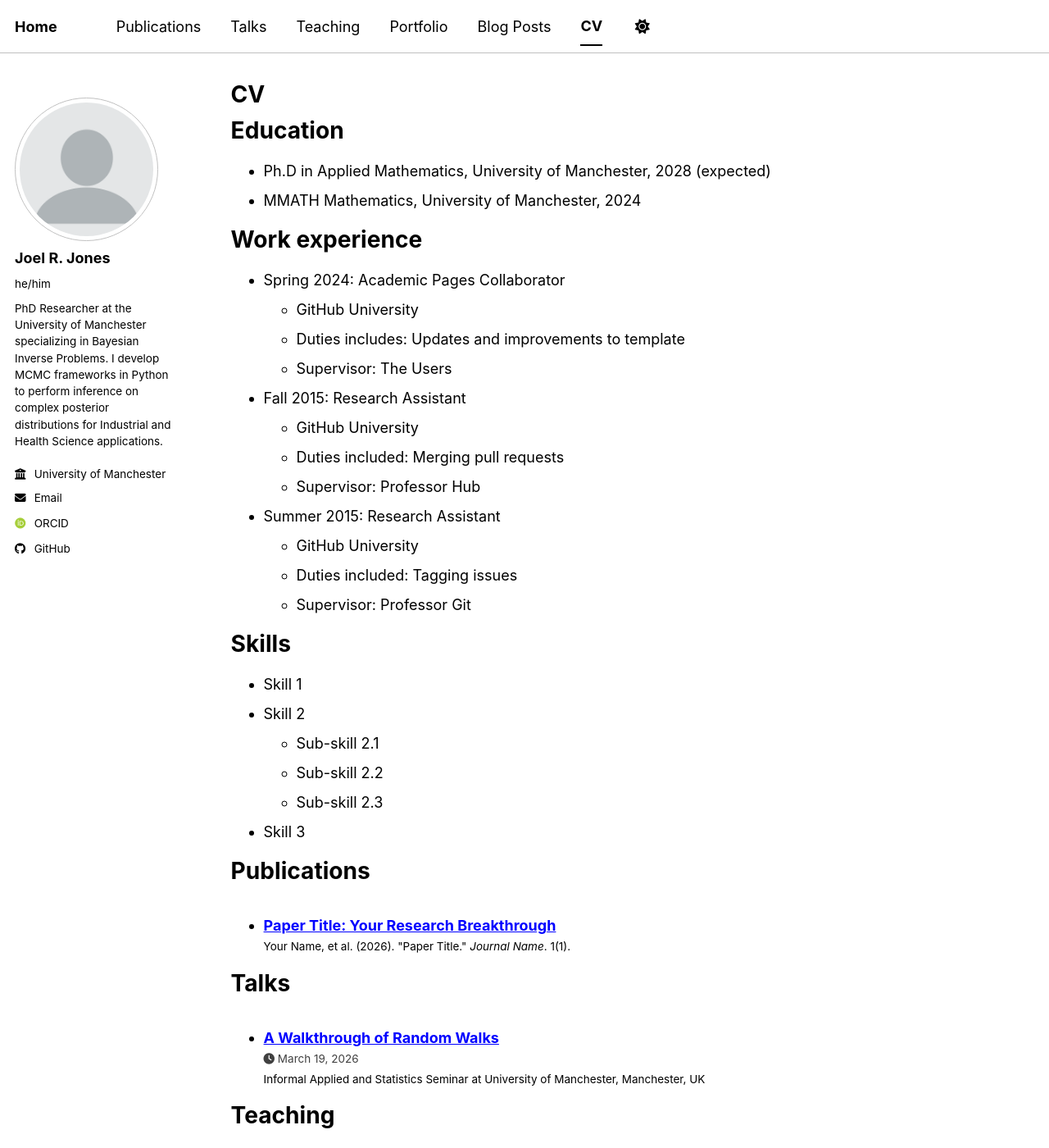
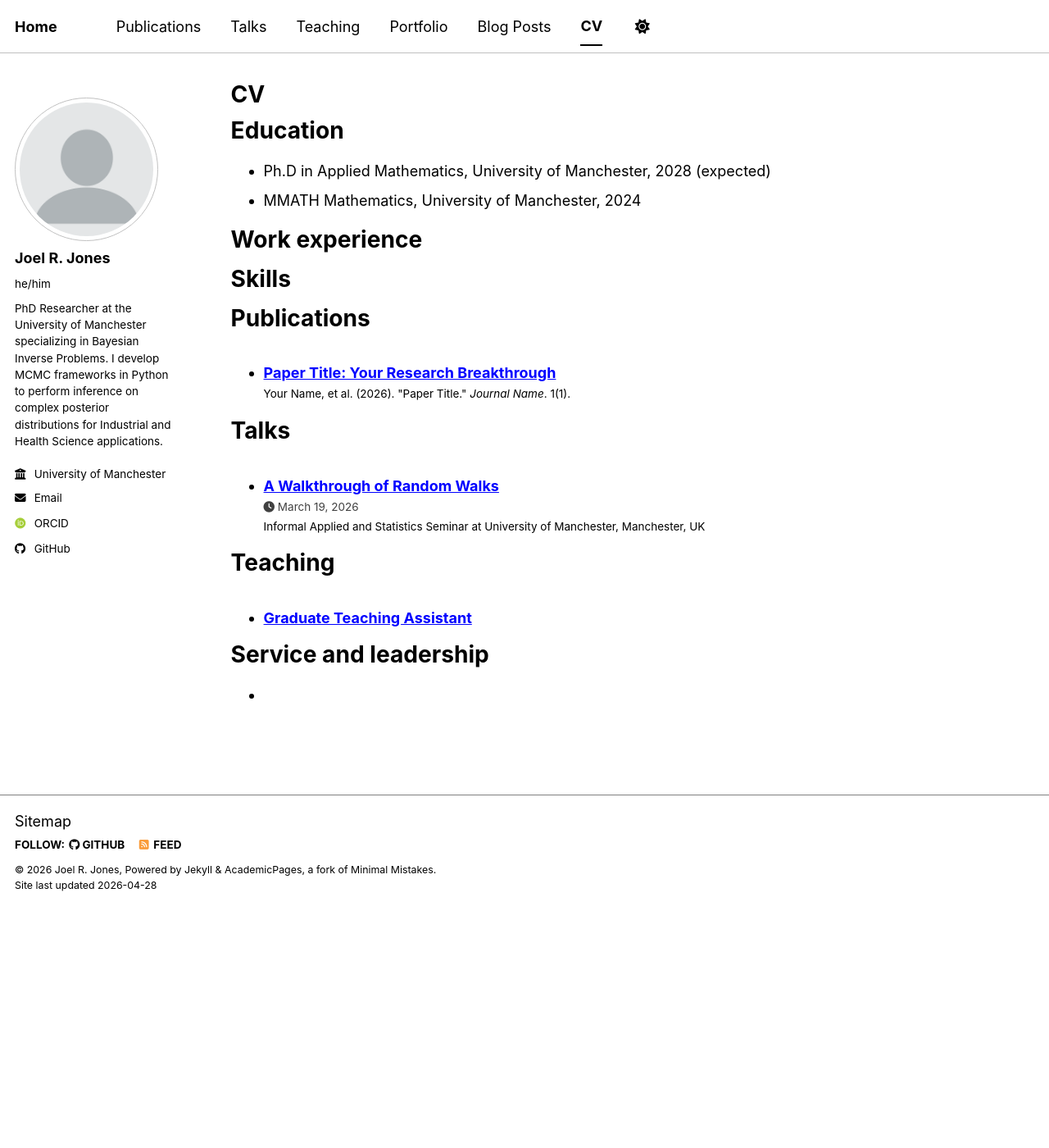
Before and after one commit to jr0rj/jr0rj.github.io, a Jekyll site: the page built from _pages/cv.md, in a window 1280 px wide and 1400 px high. Shown: the whole window at 82% size. Built offline with Jekyll 4.4.1, drawn with Linux system fonts in a browser that asks for light colours; some web fonts are replaced; a script bundle is joined from its source files by our own code; library files that are not in the unit come from our copies.

Commit message:
Removed placeholders from CV.

```diff
--- a/_pages/cv.md
+++ b/_pages/cv.md
@@ -17,29 +17,11 @@
 
 Work experience
 ======
-* Spring 2024: Academic Pages Collaborator
-  * GitHub University
-  * Duties includes: Updates and improvements to template
-  * Supervisor: The Users
 
-* Fall 2015: Research Assistant
-  * GitHub University
-  * Duties included: Merging pull requests
-  * Supervisor: Professor Hub
-
-* Summer 2015: Research Assistant
-  * GitHub University
-  * Duties included: Tagging issues
-  * Supervisor: Professor Git
 
 Skills
 ======
-* Skill 1
-* Skill 2
-  * Sub-skill 2.1
-  * Sub-skill 2.2
-  * Sub-skill 2.3
-* Skill 3
+
 
 Publications
 ======
```
